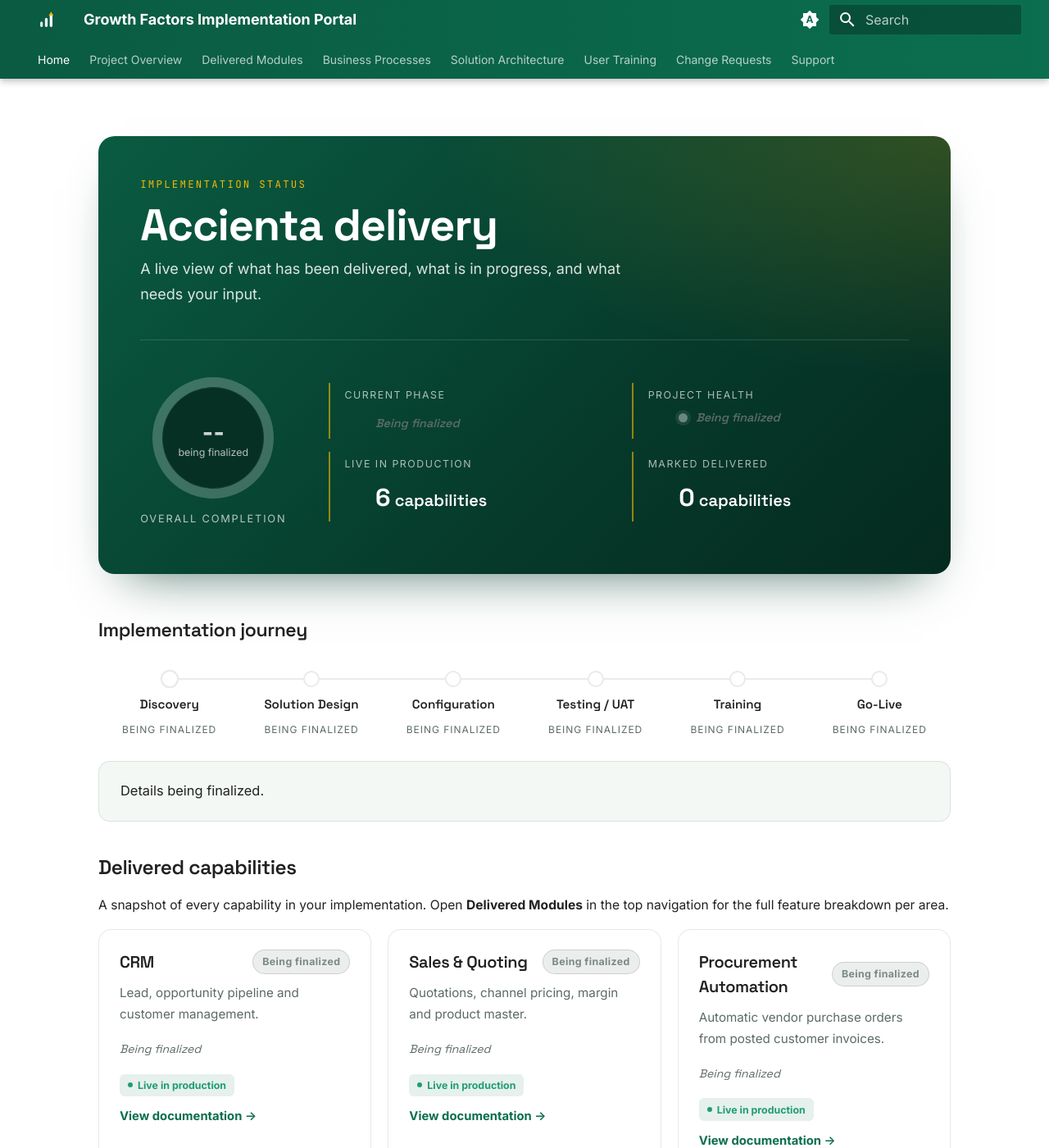
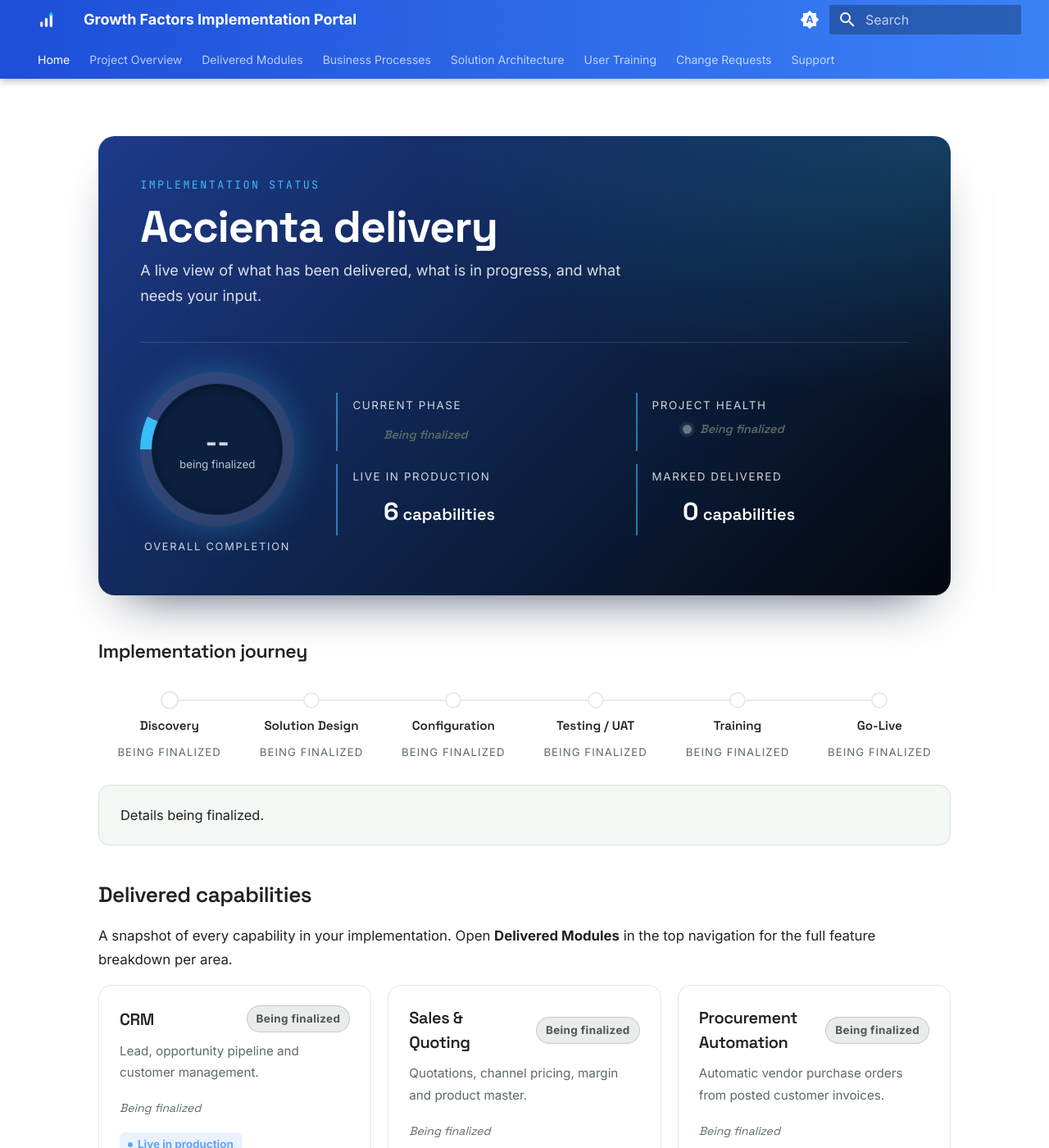
Before and after one commit to IslamIbrahimAIM/accienta-docs, an MkDocs documentation site: the page built from docs/index.md, in a window 1280 px wide and 1400 px high. Shown: the whole window at 82% size. Built offline with MkDocs 1.6.1 and Material for MkDocs 9.7.7, drawn with Linux system fonts in a browser that asks for light colours.

Commit message:
Recolor portal to blue-on-black; fix no-JS blackout and a11y from review
- Brand palette moved from emerald/gold to blue with cyan accent on near-black
- Reveal now gated on a JS marker so no-JS or a JS error never blanks the page;
  init fails open and cannot tear down instant-navigation
- Timeline panels stay readable without JS; keyboard roving tabindex + Home/End
- Status chips meet contrast in both themes; meters get accessible names;
  update feed carries a visible type label
- Larger, gradient completion ring with glow; typography scale lifted

```diff
--- a/docs/assets/extra.css
+++ b/docs/assets/extra.css
@@ -8,13 +8,13 @@
 
 /* ---- Brand tokens -------------------------------------------------------- */
 :root {
-  --gf-emerald: #0b6e4f;
-  --gf-emerald-700: #0a5b41;
-  --gf-emerald-400: #1f9d74;
-  --gf-emerald-300: #4cc59b;
-  --gf-gold: #f2b705;
-  --gf-gold-600: #d99e00;
-  --gf-ink: #0a1a15;
+  --gf-emerald: #3b82f6;
+  --gf-emerald-700: #1d4ed8;
+  --gf-emerald-400: #60a5fa;
+  --gf-emerald-300: #93c5fd;
+  --gf-gold: #38bdf8;
+  --gf-gold-600: #0ea5e9;
+  --gf-ink: #05070e;
   --gf-display: "Space Grotesk", "Inter", system-ui, sans-serif;
 
   /* Material primary/accent (palette: custom) */
@@ -27,10 +27,10 @@
   --md-accent-fg-color--transparent: rgba(31, 157, 116, 0.1);
 
   /* Status palette */
-  --gf-st-delivered: #0b6e4f;
+  --gf-st-delivered: #3b82f6;
   --gf-st-progress: #d99e00;
-  --gf-st-review: #2f6fed;
-  --gf-st-approval: #7c4dff;
+  --gf-st-review: #7c3aed;
+  --gf-st-approval: #0d9488;
   --gf-st-blocked: #e5484d;
   --gf-st-idle: #7a8a83;
 
@@ -47,18 +47,18 @@
   --md-primary-fg-color--light: var(--gf-emerald-300);
   --md-primary-fg-color--dark: var(--gf-emerald);
   --md-accent-fg-color: var(--gf-emerald-300);
-  --md-default-bg-color: #071411;
-  --gf-surface: #0e211b;
-  --gf-surface-2: #0a1a15;
+  --md-default-bg-color: #05070e;
+  --gf-surface: #0e1526;
+  --gf-surface-2: #0a0f1c;
   --gf-border: rgba(255, 255, 255, 0.1);
   --gf-track: rgba(255, 255, 255, 0.12);
-  --gf-muted: #9db3aa;
+  --gf-muted: #9aa8c4;
 }
 
 /* ---- Base typography ----------------------------------------------------- */
 .md-typeset {
-  font-size: 0.78rem;
-  line-height: 1.7;
+  font-size: 0.84rem;
+  line-height: 1.72;
 }
 .md-typeset h1,
 .md-typeset h2,
@@ -74,22 +74,25 @@
 .md-header { background: linear-gradient(90deg, var(--gf-emerald-700), var(--gf-emerald)); }
 [data-md-color-scheme="slate"] .md-header,
 [data-md-color-scheme="slate"] .md-tabs {
-  background: linear-gradient(90deg, #06120f, #0c2b21);
+  background: linear-gradient(90deg, #05070e, #10254d);
 }
 
 /* ---- Reveal animation ---------------------------------------------------- */
 .gf-reveal { opacity: 1; }
 @media (prefers-reduced-motion: no-preference) {
-  .gf-reveal {
+  /* Only hide when JS is present to reveal it (see overrides/main.html). */
+  .gf-js .gf-reveal {
     opacity: 0;
     transform: translateY(16px);
   }
-  .gf-reveal.is-in {
+  .gf-js .gf-reveal.is-in {
     opacity: 1;
     transform: none;
     transition: opacity 0.6s ease, transform 0.7s cubic-bezier(0.2, 0.7, 0.2, 1);
   }
 }
+/* Without JS, every phase panel stays readable (JS toggles hidden otherwise). */
+html:not(.gf-js) .gf-phase-panel[hidden] { display: block; }
 
 /* ---- Section headings inside dashboard ---------------------------------- */
 .md-typeset .gf-h2 {
@@ -103,7 +106,7 @@
   font-family: "JetBrains Mono", monospace;
   text-transform: uppercase;
   letter-spacing: 0.18em;
-  font-size: 0.62rem;
+  font-size: 0.67rem;
   color: var(--gf-emerald-400);
   margin: 0 0 0.6rem;
 }
@@ -120,10 +123,10 @@
   border-radius: 20px;
   padding: 2.4rem clamp(1.2rem, 4vw, 2.6rem);
   background:
-    radial-gradient(130% 120% at 100% 0%, rgba(242, 183, 5, 0.18), transparent 46%),
-    linear-gradient(135deg, var(--gf-emerald-700), #063a2b 62%, #052a20);
+    radial-gradient(130% 120% at 100% 0%, rgba(56, 189, 248, 0.22), transparent 48%),
+    linear-gradient(135deg, #1e3a8a, #0b1f3f 60%, #05070e);
   color: #fff;
-  box-shadow: 0 30px 60px -34px rgba(6, 58, 43, 0.75);
+  box-shadow: 0 30px 60px -34px rgba(8, 22, 54, 0.8);
   margin: 0 0 1.4rem;
 }
 .md-typeset .gf-cockpit__title {
@@ -155,41 +158,48 @@
   font-size: 0.64rem;
   letter-spacing: 0.14em;
   text-transform: uppercase;
-  color: rgba(255, 255, 255, 0.7);
+  color: rgba(255, 255, 255, 0.82);
 }
 
 /* Completion ring (conic instrument) */
 .gf-ring {
   --v: 0;
-  width: 148px;
-  height: 148px;
+  width: 188px;
+  height: 188px;
   border-radius: 50%;
   margin: 0 auto;
   background:
-    conic-gradient(var(--gf-gold) calc(var(--v) * 1%), rgba(255, 255, 255, 0.16) 0);
+    conic-gradient(from -90deg,
+      var(--gf-emerald) 0,
+      var(--gf-gold) calc(var(--v) * 1%),
+      rgba(255, 255, 255, 0.14) 0);
   display: grid;
   place-items: center;
   position: relative;
+  box-shadow: 0 0 46px -8px rgba(56, 189, 248, 0.5);
 }
 .gf-ring::before {
   content: "";
   position: absolute;
-  inset: 12px;
+  inset: 14px;
   border-radius: 50%;
-  background: #073024;
-  box-shadow: inset 0 0 0 1px rgba(255, 255, 255, 0.06);
+  background: #0b1f3f;
+  box-shadow: inset 0 2px 12px rgba(0, 0, 0, 0.45), inset 0 0 0 1px rgba(255, 255, 255, 0.06);
 }
-[data-md-color-scheme="slate"] .gf-ring::before { background: #05201a; }
+[data-md-color-scheme="slate"] .gf-ring::before { background: #081733; }
 .gf-ring__hole { position: relative; text-align: center; line-height: 1; }
 .gf-ring__num {
   font-family: var(--gf-display);
-  font-size: 2.2rem;
+  font-size: 2.4rem;
   font-weight: 700;
   color: #fff;
 }
-.gf-ring__pct { display: block; font-size: 0.62rem; color: rgba(255, 255, 255, 0.7); margin-top: 0.2rem; }
-.gf-ring--tbd { background: conic-gradient(rgba(255, 255, 255, 0.22) 100%, transparent 0); }
-.gf-ring--tbd .gf-ring__num { font-size: 1.6rem; color: rgba(255, 255, 255, 0.8); }
+.gf-ring__pct { display: block; font-size: 0.67rem; color: rgba(255, 255, 255, 0.72); margin-top: 0.2rem; }
+/* Being-finalized state: a small idle arc, no implied progress. */
+.gf-ring--tbd {
+  background: conic-gradient(from -90deg, var(--gf-gold) 0 7%, rgba(255, 255, 255, 0.12) 7% 100%);
+}
+.gf-ring--tbd .gf-ring__num { font-size: 1.7rem; color: rgba(255, 255, 255, 0.82); }
 
 /* KPI stats */
 .gf-cockpit__stats {
@@ -200,14 +210,14 @@
 }
 .gf-kpi {
   padding: 0.2rem 0;
-  border-left: 2px solid rgba(242, 183, 5, 0.6);
+  border-left: 2px solid rgba(56, 189, 248, 0.6);
   padding-left: 0.9rem;
 }
 .gf-kpi dt {
-  font-size: 0.62rem;
+  font-size: 0.67rem;
   letter-spacing: 0.12em;
   text-transform: uppercase;
-  color: rgba(255, 255, 255, 0.66);
+  color: rgba(255, 255, 255, 0.82);
   margin: 0 0 0.25rem;
 }
 .gf-kpi dd {
@@ -285,12 +295,12 @@
 .gf-phase--done .gf-phase__dot {
   background: var(--gf-emerald);
   border-color: var(--gf-emerald);
-  box-shadow: 0 0 0 4px rgba(11, 110, 79, 0.16);
+  box-shadow: 0 0 0 4px rgba(59, 130, 246, 0.16);
 }
 .gf-phase--active .gf-phase__dot {
   background: var(--gf-gold);
   border-color: var(--gf-gold);
-  box-shadow: 0 0 0 5px rgba(242, 183, 5, 0.22);
+  box-shadow: 0 0 0 5px rgba(56, 189, 248, 0.22);
 }
 .gf-phase__title {
   font-family: var(--gf-display);
@@ -299,7 +309,7 @@
   color: var(--md-default-fg-color, #12271f);
 }
 .gf-phase__state {
-  font-size: 0.6rem;
+  font-size: 0.66rem;
   letter-spacing: 0.08em;
   text-transform: uppercase;
   color: var(--gf-muted);
@@ -337,7 +347,7 @@
 .gf-mod:hover {
   transform: translateY(-4px);
   border-color: var(--gf-emerald-400);
-  box-shadow: 0 18px 36px -22px rgba(11, 110, 79, 0.45);
+  box-shadow: 0 18px 36px -22px rgba(59, 130, 246, 0.45);
 }
 .gf-mod__head {
   display: flex;
@@ -399,7 +409,7 @@
 
 /* Status chips */
 .gf-chip {
-  font-size: 0.62rem;
+  font-size: 0.67rem;
   font-weight: 700;
   letter-spacing: 0.03em;
   padding: 0.18rem 0.55rem;
@@ -407,18 +417,26 @@
   white-space: nowrap;
   border: 1px solid transparent;
 }
-.gf-chip--delivered { background: rgba(11, 110, 79, 0.12); color: var(--gf-st-delivered); border-color: rgba(11, 110, 79, 0.3); }
-.gf-chip--progress { background: rgba(217, 158, 0, 0.14); color: var(--gf-st-progress); border-color: rgba(217, 158, 0, 0.35); }
-.gf-chip--review { background: rgba(47, 111, 237, 0.12); color: var(--gf-st-review); border-color: rgba(47, 111, 237, 0.3); }
-.gf-chip--approval { background: rgba(124, 77, 255, 0.12); color: var(--gf-st-approval); border-color: rgba(124, 77, 255, 0.3); }
-.gf-chip--blocked { background: rgba(229, 72, 77, 0.12); color: var(--gf-st-blocked); border-color: rgba(229, 72, 77, 0.3); }
+/* Light-mode chip text darkened to meet WCAG 4.5:1 on its own tint. */
+.gf-chip--delivered { background: rgba(59, 130, 246, 0.12); color: #1a4fb0; border-color: rgba(59, 130, 246, 0.32); }
+.gf-chip--progress { background: rgba(217, 158, 0, 0.16); color: #8a6400; border-color: rgba(217, 158, 0, 0.38); }
+.gf-chip--review { background: rgba(124, 58, 237, 0.12); color: #6b21a8; border-color: rgba(124, 58, 237, 0.32); }
+.gf-chip--approval { background: rgba(13, 148, 136, 0.14); color: #0f766e; border-color: rgba(13, 148, 136, 0.34); }
+.gf-chip--blocked { background: rgba(229, 72, 77, 0.12); color: #b3282d; border-color: rgba(229, 72, 77, 0.32); }
 .gf-chip--idle,
-.gf-chip--tbd { background: rgba(122, 138, 131, 0.14); color: var(--gf-st-idle); border-color: rgba(122, 138, 131, 0.3); }
-[data-md-color-scheme="slate"] .gf-chip--delivered { color: var(--gf-emerald-300); }
+.gf-chip--tbd { background: rgba(122, 138, 131, 0.16); color: #4a5852; border-color: rgba(122, 138, 131, 0.34); }
+/* Dark-mode chip text lightened for the same contrast target. */
+[data-md-color-scheme="slate"] .gf-chip--delivered { color: #93c5fd; }
+[data-md-color-scheme="slate"] .gf-chip--progress { color: #f0b429; }
+[data-md-color-scheme="slate"] .gf-chip--review { color: #c4b5fd; }
+[data-md-color-scheme="slate"] .gf-chip--approval { color: #5eead4; }
+[data-md-color-scheme="slate"] .gf-chip--blocked { color: #fca5a5; }
+[data-md-color-scheme="slate"] .gf-chip--idle,
+[data-md-color-scheme="slate"] .gf-chip--tbd { color: #b4c0bb; }
 
 /* Live pill (derived truth) */
 .gf-pill {
-  font-size: 0.62rem;
+  font-size: 0.67rem;
   font-weight: 600;
   padding: 0.16rem 0.5rem;
   border-radius: 6px;
@@ -426,7 +444,7 @@
   align-items: center;
   gap: 0.3rem;
 }
-.gf-pill--live { background: rgba(11, 110, 79, 0.1); color: var(--gf-emerald-400); }
+.gf-pill--live { background: rgba(59, 130, 246, 0.1); color: var(--gf-emerald-400); }
 .gf-pill--live::before {
   content: "";
   width: 6px; height: 6px; border-radius: 50%;
@@ -448,7 +466,7 @@
 .gf-cols { display: grid; grid-template-columns: 1fr 1fr; gap: 0.9rem; margin-top: 0.7rem; }
 @media (max-width: 480px) { .gf-cols { grid-template-columns: 1fr; } }
 .gf-col__h {
-  font-size: 0.6rem; text-transform: uppercase; letter-spacing: 0.1em;
+  font-size: 0.66rem; text-transform: uppercase; letter-spacing: 0.1em;
   color: var(--gf-muted); margin: 0 0 0.35rem;
 }
 .md-typeset .gf-check,
@@ -478,8 +496,15 @@
 }
 .gf-feed__item--started::before { background: var(--gf-gold); }
 .gf-feed__item--changed::before { background: var(--gf-st-review); }
-.gf-feed__date { font-family: "JetBrains Mono", monospace; font-size: 0.68rem; color: var(--gf-muted); }
-.gf-feed__text { font-size: 0.82rem; }
+.gf-feed__date { font-family: "JetBrains Mono", monospace; font-size: 0.68rem; color: var(--gf-muted); padding-top: 0.12rem; }
+.gf-feed__body { display: grid; gap: 0.15rem; }
+.gf-feed__tag {
+  font-size: 0.6rem; text-transform: uppercase; letter-spacing: 0.1em;
+  font-weight: 700; color: var(--gf-emerald-400);
+}
+.gf-feed__item--started .gf-feed__tag { color: var(--gf-gold-600); }
+.gf-feed__item--changed .gf-feed__tag { color: var(--gf-st-review); }
+.gf-feed__text { font-size: 0.84rem; }
 .gf-feed__empty { padding: 0.7rem 0; }
 
 /* ======================================================================== */
@@ -531,7 +556,7 @@
   background: var(--gf-emerald-700);
   border-color: var(--gf-emerald-700);
   transform: translateY(-1px);
-  box-shadow: 0 12px 24px -14px rgba(11, 110, 79, 0.7);
+  box-shadow: 0 12px 24px -14px rgba(59, 130, 246, 0.7);
 }
 
 /* Responsive cockpit */
--- a/docs/assets/extra.js
+++ b/docs/assets/extra.js
@@ -83,26 +83,34 @@
       var panels = spine.parentElement.querySelectorAll(".gf-phase-panel");
       function select(idx) {
         tabs.forEach(function (t, i) {
-          t.setAttribute("aria-selected", i === idx ? "true" : "false");
+          var on = i === idx;
+          t.setAttribute("aria-selected", on ? "true" : "false");
+          t.setAttribute("tabindex", on ? "0" : "-1");
         });
         panels.forEach(function (p, i) {
           if (i === idx) p.removeAttribute("hidden");
           else p.setAttribute("hidden", "");
         });
       }
-      tabs.forEach(function (tab, i) {
-        tab.addEventListener("click", function () { select(i); });
-        tab.addEventListener("keydown", function (ev) {
-          if (ev.key === "ArrowRight" || ev.key === "ArrowLeft") {
-            ev.preventDefault();
-            var next = ev.key === "ArrowRight" ? i + 1 : i - 1;
+      function go(next) {
         if (next < 0) next = tabs.length - 1;
         if (next >= tabs.length) next = 0;
         tabs[next].focus();
         select(next);
       }
+      tabs.forEach(function (tab, i) {
+        tab.addEventListener("click", function () { select(i); });
+        tab.addEventListener("keydown", function (ev) {
+          if (ev.key === "ArrowRight") { ev.preventDefault(); go(i + 1); }
+          else if (ev.key === "ArrowLeft") { ev.preventDefault(); go(i - 1); }
+          else if (ev.key === "Home") { ev.preventDefault(); go(0); }
+          else if (ev.key === "End") { ev.preventDefault(); go(tabs.length - 1); }
         });
       });
+      // Establish roving tabindex from the initially selected tab.
+      var cur = 0;
+      tabs.forEach(function (t, i) { if (t.getAttribute("aria-selected") === "true") cur = i; });
+      select(cur);
     });
   }
 
@@ -114,14 +122,25 @@
   }
 
   function init() {
+    try {
+      document.documentElement.classList.add("gf-js");
       var root = document.querySelector(".md-content") || document;
       markHome(root);
       setupReveal(root);
       setupTimeline(root);
+    } catch (e) {
+      // Fail open: never let a JS error leave the dashboard blank.
+      document.querySelectorAll(".gf-reveal").forEach(function (el) {
+        el.classList.add("is-in");
+      });
+      if (window.console && console.error) console.error("gf portal init:", e);
+    }
   }
 
+  // Wrap the subscription so a throw can never tear down document$ and blank
+  // every subsequent instant-navigation page.
   if (window.document$ && typeof window.document$.subscribe === "function") {
-    window.document$.subscribe(init);
+    window.document$.subscribe(function () { init(); });
   } else if (document.readyState !== "loading") {
     init();
   } else {
```
Also changed, not shown: overrides/hooks/dashboard.py (+8 -4 lines), overrides/main.html (+8 -0 lines), docs/assets/favicon.svg, docs/assets/logo.svg. Lines whose indentation alone changed are shown as unchanged.
